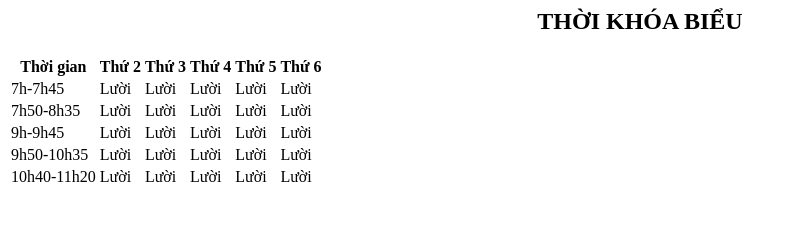
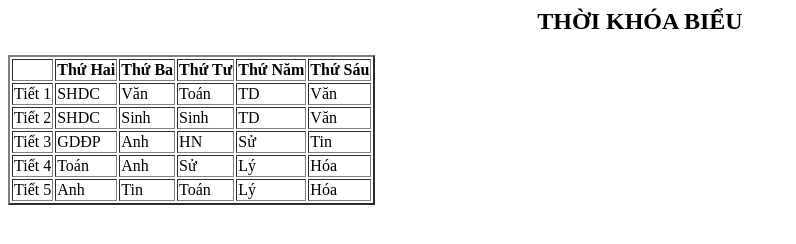
Before and after one commit to tulam3112/TuLam_12P, a plain HTML site: page Contents/tkb.html in a window 1280 px wide. Shown: the whole page, without its empty margins (0-796 px from the left). Drawn offline with Linux system fonts and the light colour scheme.

Commit message:
Update tkb.html

```diff
--- a/Contents/tkb.html
+++ b/Contents/tkb.html
@@ -1,60 +1,61 @@
 <html>
   <head>
-    <link href="tkb.css" rel="stylesheet" type="text/css" />
+
+
   </head>
   <body>
-      <h2>
-        <center> THỜI KHÓA BIỂU</center>
-      </h2>
-    <table class="tkb">
+    <h2 style="color: white, background- color: DarkRed; padding: 0,25 cm;">
+    <center> THỜI KHÓA BIỂU </center>
+  </h2>
+    <table border="2" >
       <tr>
-        <th> Thời gian </th>
-        <th> Thứ 2 </th>
-        <th> Thứ 3 </th>
-        <th> Thứ 4 </th>
-        <th> Thứ 5 </th>
-        <th> Thứ 6 </th>
+        <th> </th>
+        <th> Thứ Hai </th>
+        <th> Thứ Ba </th>
+        <th> Thứ Tư </th>
+        <th> Thứ Năm </th>
+        <th> Thứ Sáu </th>
       </tr>
       <tr>
-        <td> 7h-7h45 </td>
-        <td> Lười </td>
-        <td> Lười </td>
-        <td> Lười </td>
-        <td> Lười </td>
-        <td> Lười </td>
+        <td> Tiết 1 </td>
+        <td> SHDC </td>
+        <td> Văn </td>
+        <td> Toán </td>
+        <td> TD </td>
+        <td> Văn </td>
       </tr>
       <tr>
-        <td> 7h50-8h35 </td>
-        <td> Lười </td>
-        <td> Lười </td>
-        <td> Lười </td>
-        <td> Lười </td>
-        <td> Lười </td>
+        <td> Tiết 2 </td>
+        <td> SHDC </td>
+        <td> Sinh </td>
+        <td> Sinh </td>
+        <td> TD </td>
+        <td> Văn </td>
       </tr>
       <tr>
-        <td> 9h-9h45 </td>
-        <td> Lười </td>
-        <td> Lười </td>
-        <td> Lười </td>
-        <td> Lười </td>
-        <td> Lười </td>
+        <td> Tiết 3 </td>
+        <td> GDĐP </td>
+        <td> Anh </td>
+        <td> HN </td>
+        <td> Sử </td>
+        <td> Tin </td>
       </tr>
       <tr>
-        <td> 9h50-10h35 </td>
-        <td> Lười </td>
-        <td> Lười </td>
-        <td> Lười </td>
-        <td> Lười </td>
-        <td> Lười </td>
+        <td> Tiết 4 </td>
+        <td> Toán </td>
+        <td> Anh </td>
+        <td> Sử </td>
+        <td> Lý </td>
+        <td> Hóa </td>
       </tr>
       <tr>
-        <td> 10h40-11h20 </td>
-        <td> Lười </td>
-        <td> Lười </td>
-        <td> Lười </td>
-        <td> Lười </td>
-        <td> Lười </td>
+        <td> Tiết 5 </td>
+        <td> Anh </td>
+        <td> Tin </td>
+        <td> Toán </td>
+        <td> Lý </td>
+        <td> Hóa </td>
       </tr>
     </table>
-  </body>
+</body>
 </html>
```
